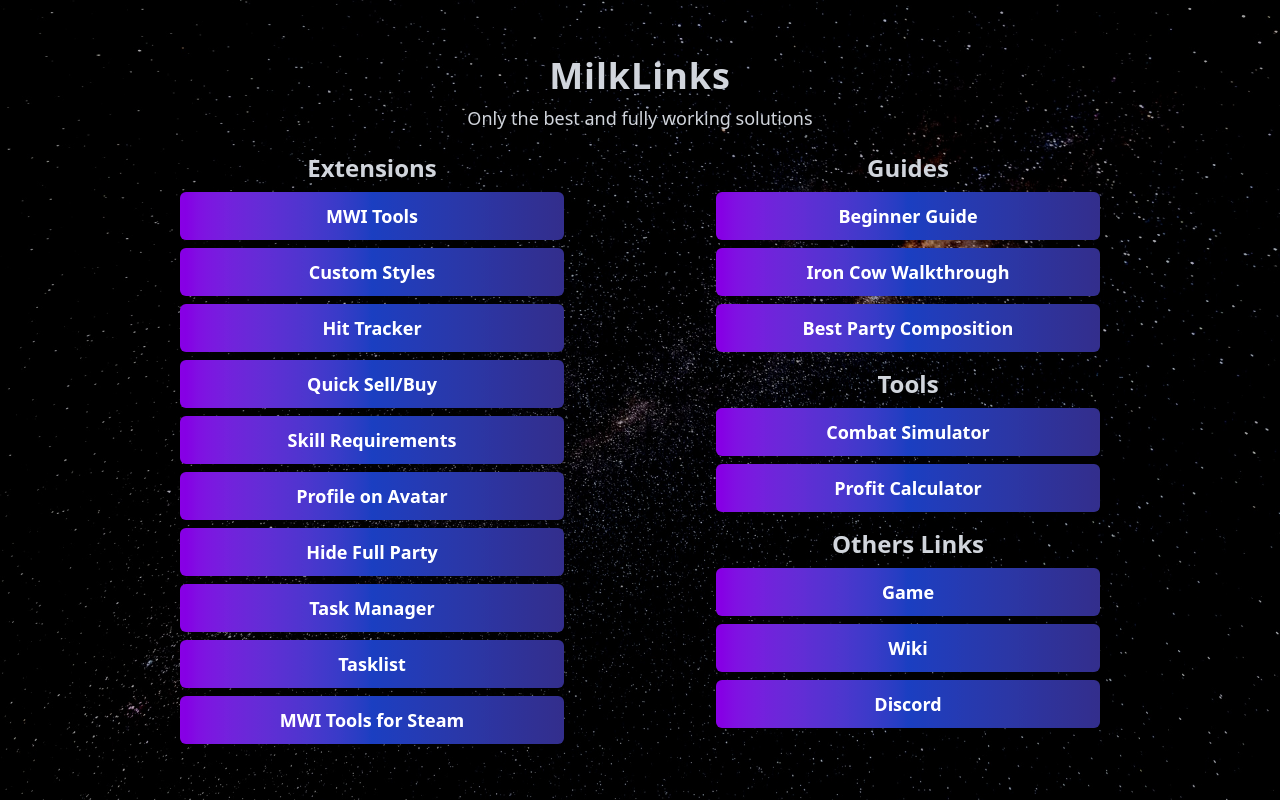
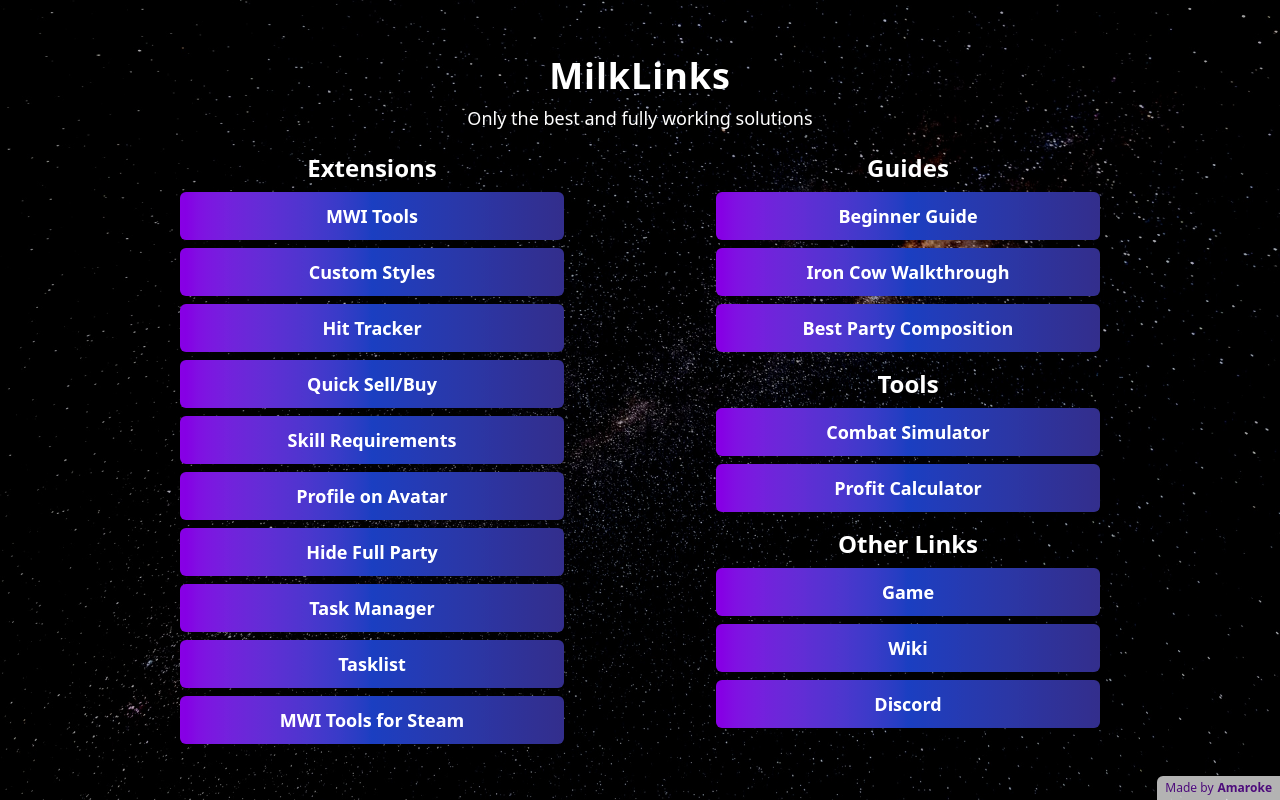
Before and after one commit to Amaroke/MilkLinks, a React (Vite) app: page / in a window 1280 px wide. Built offline with nearby package versions, Linux system fonts and the light colour scheme.

Commit message:
add footer

```diff
--- a/src/App.tsx
+++ b/src/App.tsx
@@ -37,14 +37,13 @@ const App: React.FC = () => (
     className="min-h-screen bg-cover bg-center"
     style={{ backgroundImage: `url(${bgImage})` }}
   >
-    <div className="min-h-screen flex flex-col items-center justify-center px-6 py-2 text-gray-300">
+    <div className="min-h-screen flex flex-col items-center justify-center px-6 py-2 text-white">
       <h1 className="text-4xl font-extrabold mb-2 tracking-wide drop-shadow-md text-center">
         MilkLinks
       </h1>
-      <p className="text-lg text-gray-300 mb-5 text-center">
+      <p className="text-lg text-white mb-5 text-center">
         Only the best and fully working solutions
       </p>
-
       <div className="w-full max-w-5xl flex flex-col md:flex-row justify-center gap-y-10 md:gap-x-12">
         <div className="flex-1 flex flex-col items-center gap-8">
           <Section title="Extensions" links={extensions} />
@@ -52,10 +51,20 @@ const App: React.FC = () => (
         <div className="flex-1 flex flex-col items-center gap-8 md:gap-4">
           <Section title="Guides" links={guides} />
           <Section title="Tools" links={tools} />
-          <Section title="Others Links" links={otherLinks} />
+          <Section title="Other Links" links={otherLinks} />
         </div>
       </div>
     </div>
+    <footer className="fixed bottom-0 right-0 bg-white opacity-70 text-purple-800 text-xs px-2 py-1 rounded-tl-md">
+      <a
+        href="https://github.com/Amaroke"
+        target="_blank"
+        rel="noopener noreferrer"
+        className="no-underline flex items-center gap-1"
+      >
+        Made by <span className="font-bold">Amaroke</span>
+      </a>
+    </footer>
   </div>
 );
 
```
